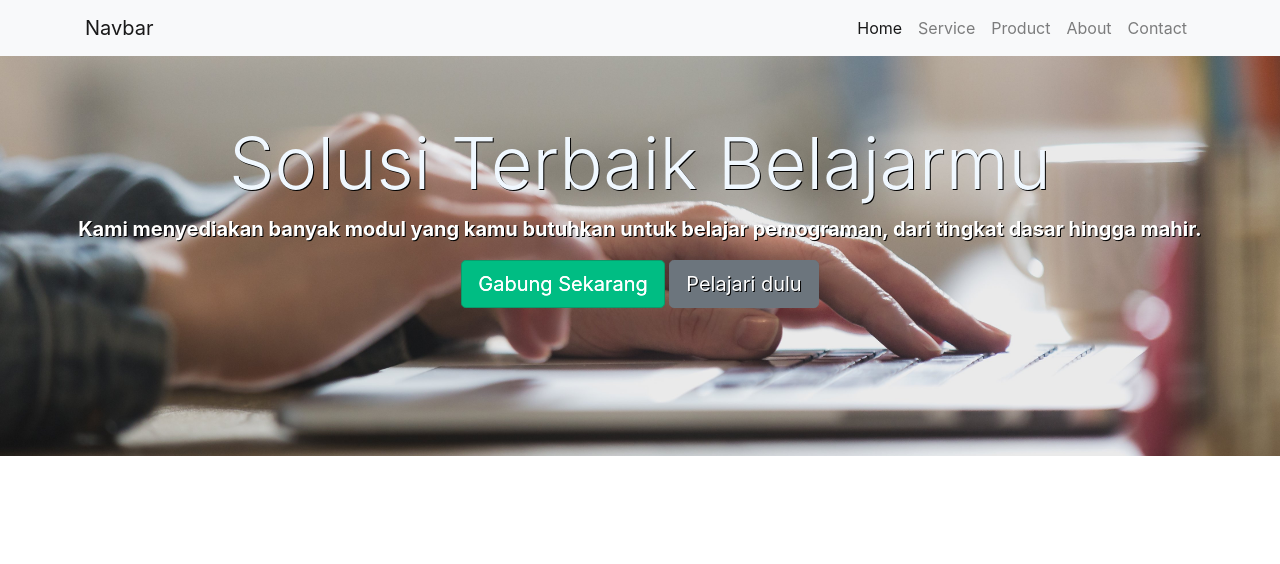
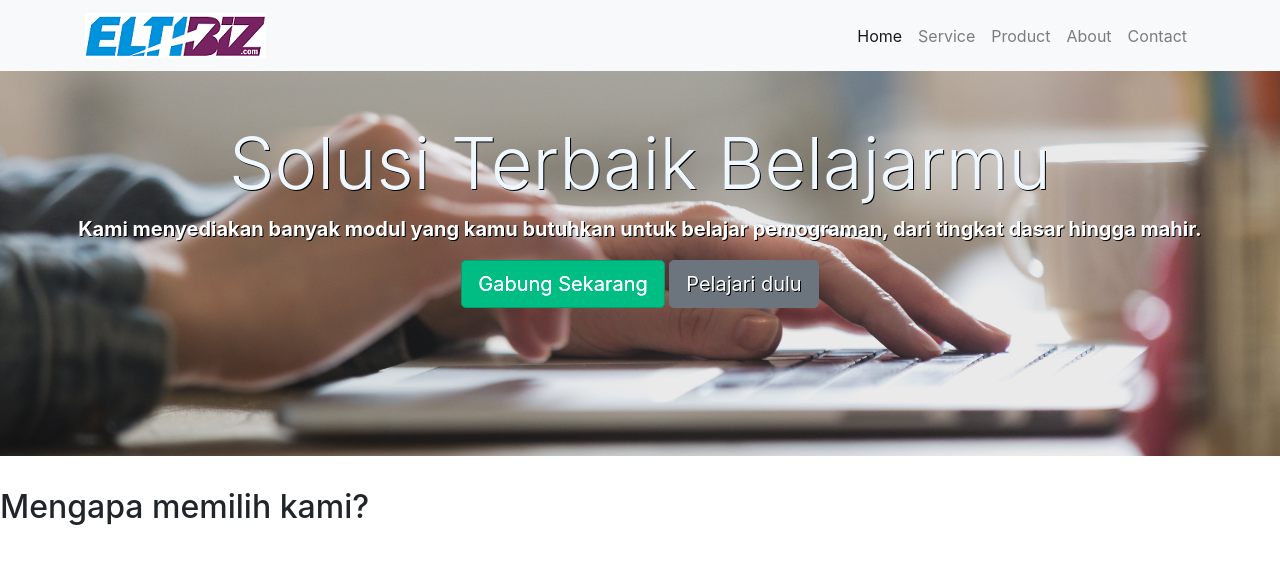
Before and after one commit to kumpultugas17/Landing-Page-Bootstrap-4, a plain HTML site: page index.html in a window 1280 px wide. Drawn offline with Linux system fonts and the light colour scheme.

Commit message:
Import logo

```diff
--- a/index.html
+++ b/index.html
@@ -33,6 +33,10 @@
             color: #fff;
             text-shadow: 0px 0px;
         }
+        .service-style {
+            margin-top: 15px;
+            background-color: transparent;
+        }
     </style>
     <title>Document</title>
 </head>
@@ -40,7 +44,7 @@
     <!-- Navigasi bar -->
     <nav class="navbar navbar-expand-lg navbar-light bg-light fixed-top">
         <div class="container">
-            <a class="navbar-brand" href="#">Navbar</a>
+            <a class="navbar-brand" href="#"><img src="assets/images/logo.png" alt="logo"></a>
             <button class="navbar-toggler" type="button" data-toggle="collapse" data-target="#navbarContent" aria-controls="navbarContent" aria-expanded="false" aria-label="Toggle navigation">
                 <span class="navbar-toggler-icon"></span>
             </button>
@@ -75,5 +79,16 @@
             <a href="#" class="btn btn-lg btn-secondary" role="button">Pelajari dulu</a>
         </div>
     </section>
+
+    <!-- service -->
+    <section id="service" class="service-style">
+        <div class="row">
+            <div class="col-12">
+                <h2>
+                    Mengapa memilih kami?
+                </h2>
+            </div>
+        </div>
+    </section>
 </body>
 </html>
```
Also changed, not shown: assets/images/logo.png (added).
